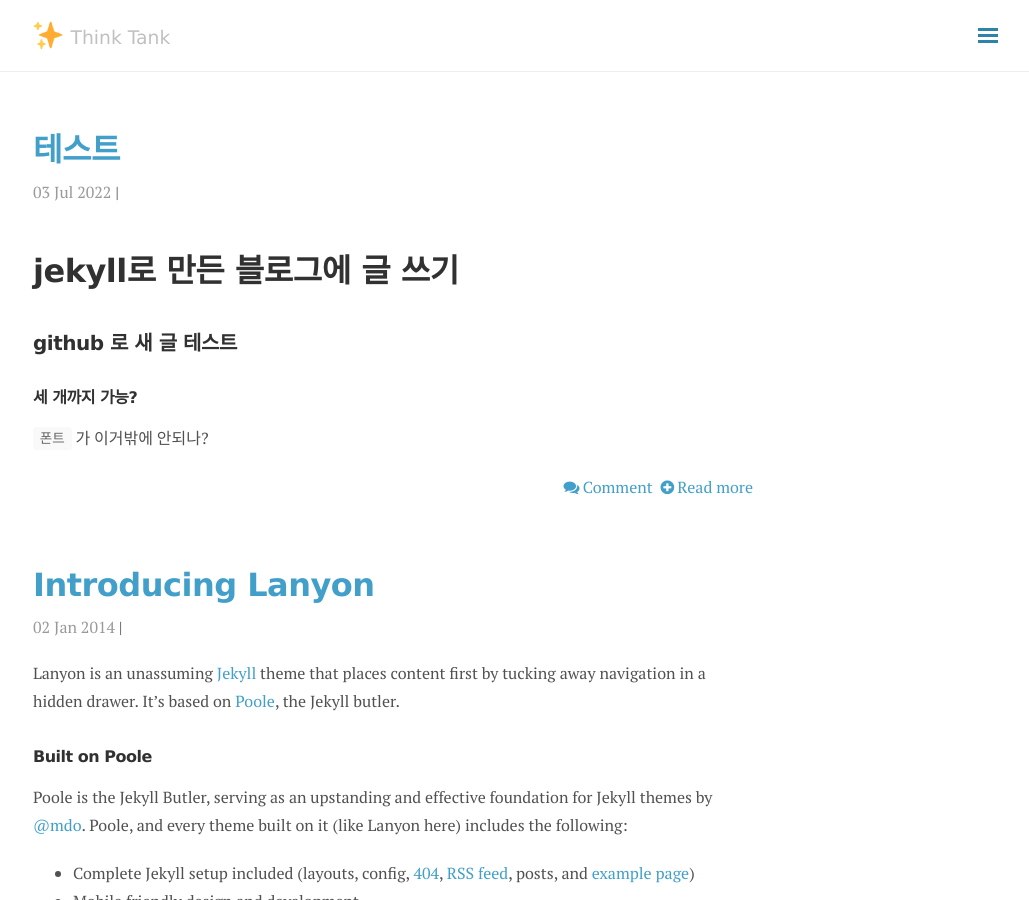
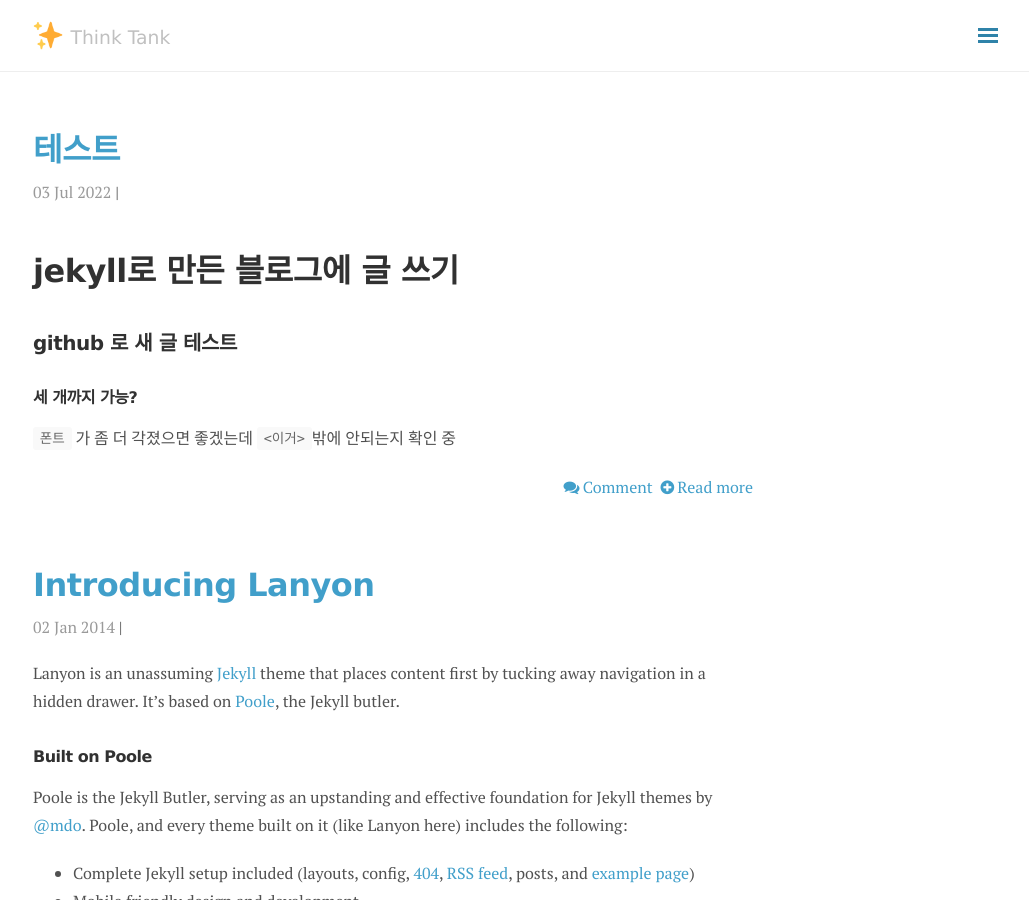
Before and after one commit to kizuc/kizuc.github.io, a Jekyll site: the page built from blog/index.html, in a window 1280 px wide and 900 px high. Shown: the whole window, without its empty margins (247-1276 px from the left). Built offline with Jekyll 4.4.1, drawn with Linux system fonts in a browser that asks for light colours; nearby versions of some CDN libraries; the list of posts is cut into pages by our own code; comment, search, counter and statistics services are not loaded.

Commit message:
Update 2022-07-03-test.md

```diff
--- a/_posts/2022-07-03-test.md
+++ b/_posts/2022-07-03-test.md
@@ -14,4 +14,4 @@ date: 2022-07-03
 
 ### 세 개까지 가능?
 
-`폰트` 가 이거밖에 안되나?
+`폰트` 가 좀 더 각졌으면 좋겠는데 `<이거>`밖에 안되는지 확인 중
```
